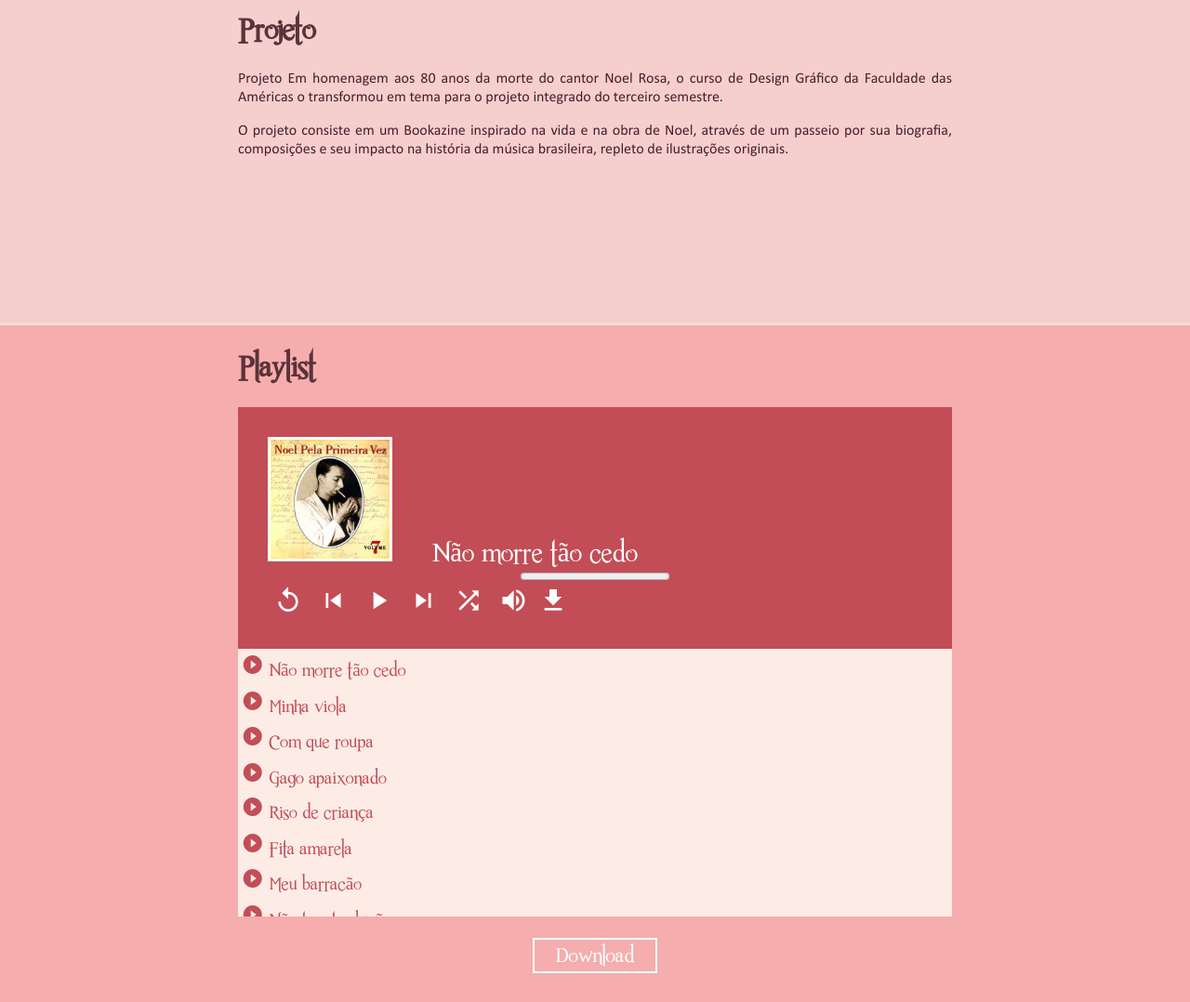
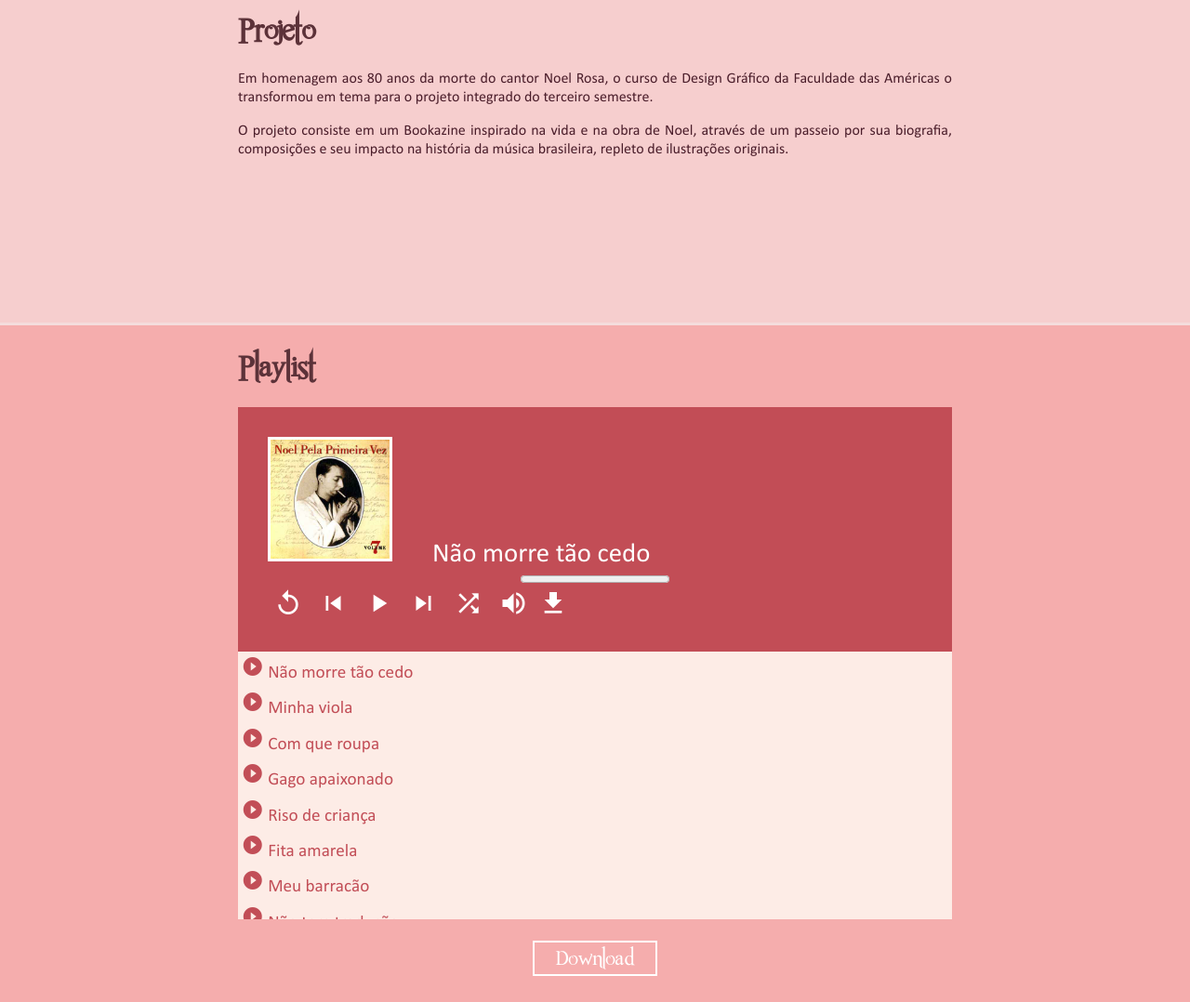
Before and after one commit to LeandroFerreira1/Noel-Rosa, a plain HTML site: page index.html in a window 1280 px wide. Shown: the top 1078 px of the page at 93% size. Drawn offline with Linux system fonts and the light colour scheme.

Commit message:
alteração de fonte

```diff
--- a/css/custom.css
+++ b/css/custom.css
@@ -147,6 +147,7 @@ nav.menu-navigation-basic ul li a {
 }
 
 .player-list {
+
     width: 90%;
     padding-bottom: 2em;
 }
@@ -169,6 +170,7 @@ nav.menu-navigation-basic ul li a {
 
 .titulo {
     text-align: center;
+    font-family: "calibri";
     display: block;
     padding-left: 1em;
     font-size: 1.2em;
@@ -227,6 +229,7 @@ nav.menu-navigation-basic ul li a {
 
 .faixa {
     display: block;
+    font-family: "calibri";
     background-color: transparent;
     border-width: 0;
     color: #C24E57;
--- a/index.html
+++ b/index.html
@@ -68,7 +68,6 @@
         <div class="texto-sobre">
             <h2>Projeto</h2>
             <p>
-              Projeto
               Em homenagem aos 80 anos da morte do cantor Noel Rosa, o curso de Design Gráfico da Faculdade das Américas
               o transformou em tema para o projeto integrado do terceiro semestre.
             </p>
```
